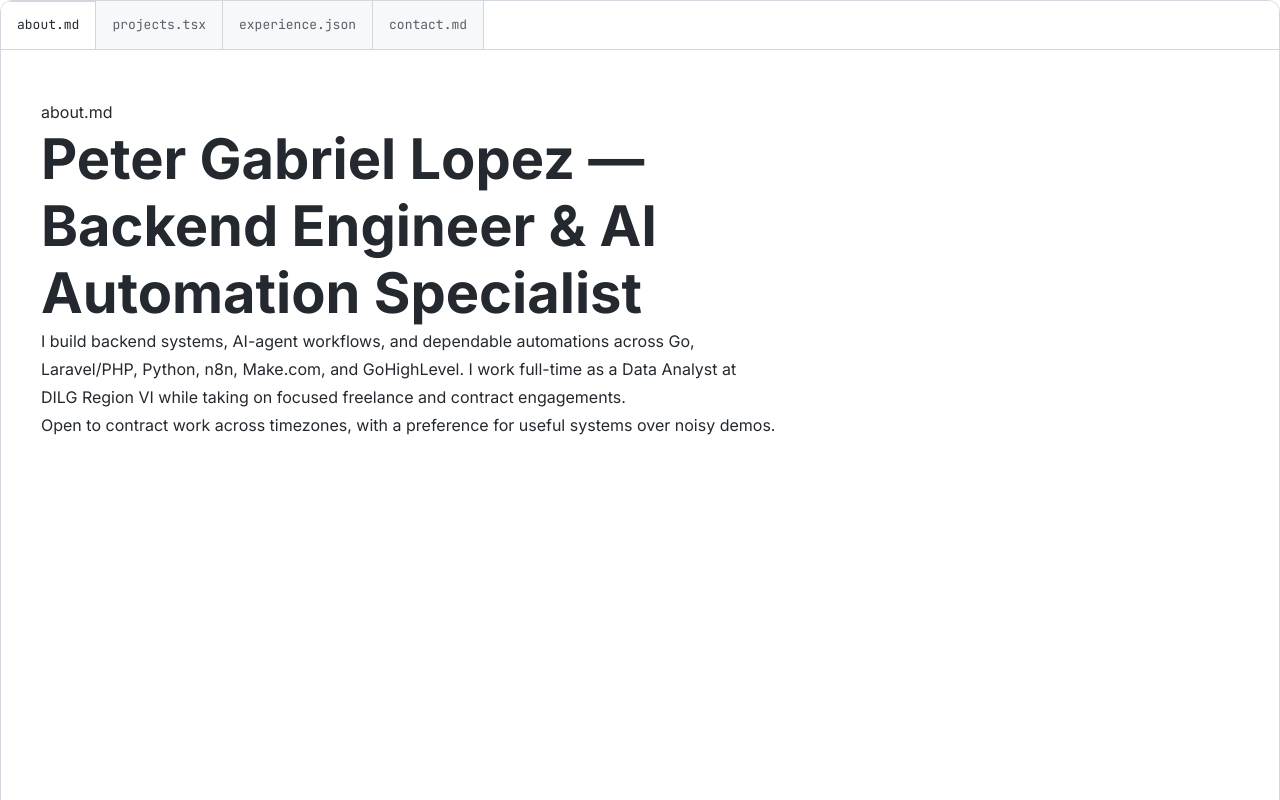
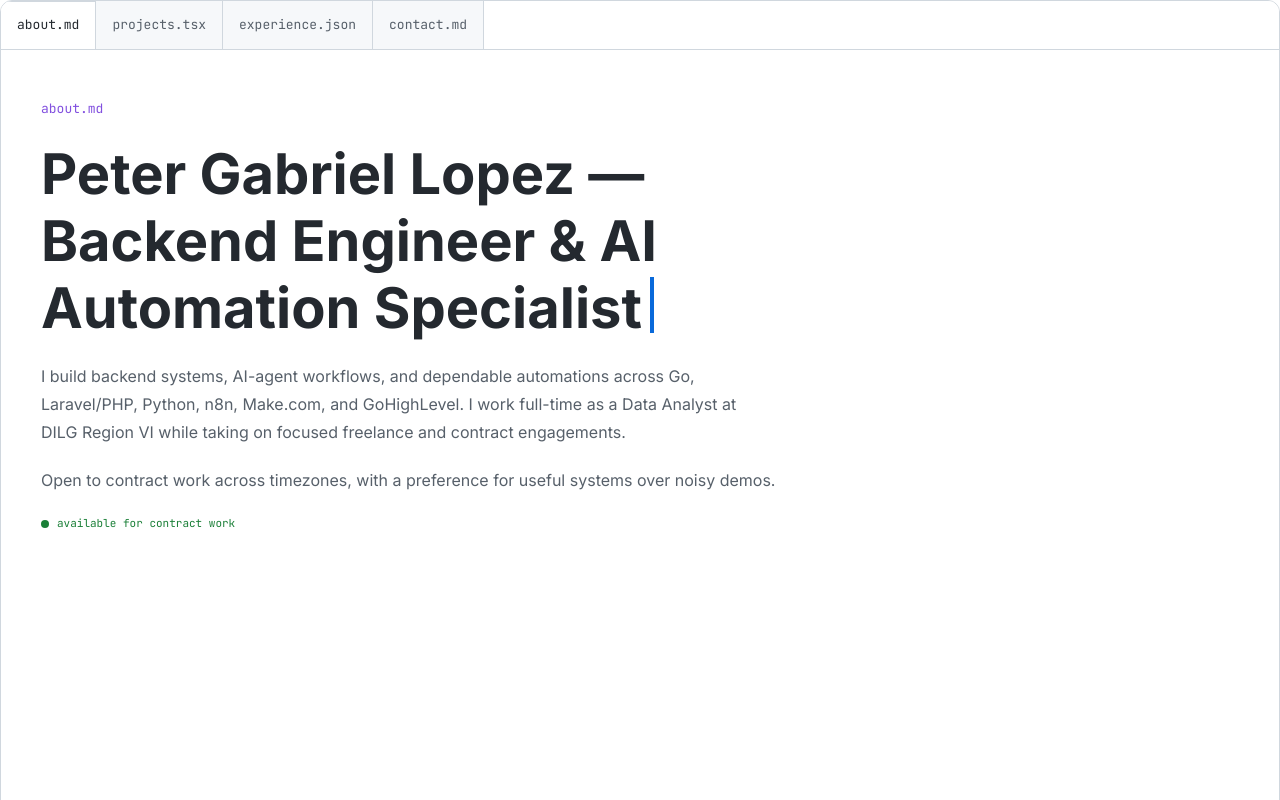
Before and after one commit to petergabriel-dev/lopezpetergabriel-portfolio, a Next.js app: page / in a window 1280 px wide. Shown: the top 800 px of the page. Built offline with nearby package versions, Linux system fonts and the light colour scheme.

Commit message:
feat: add about panel typing headline

```diff
--- a/app/page.tsx
+++ b/app/page.tsx
@@ -1,9 +1,10 @@
-import { aboutContent } from "@/content/about";
+import { EditorShell } from "@/components/EditorShell";
+import { EditorTabBar, type EditorTab } from "@/components/EditorTabBar";
+import { AboutPanel } from "@/components/panels/AboutPanel";
 import { contactContent, contactLinks } from "@/content/contact";
 import { experience } from "@/content/experience";
 import { projects } from "@/content/projects";
-import { EditorShell } from "@/components/EditorShell";
-import { EditorTabBar, type EditorTab } from "@/components/EditorTabBar";
+import { aboutContent } from "@/content/about";
 
 const tabs: readonly EditorTab[] = [
   { id: "about", label: "about.md" },
@@ -16,13 +17,7 @@ export default function Home() {
   return (
     <EditorShell availabilityLabel={aboutContent.availability}>
       <EditorTabBar tabs={tabs}>
-        <div>
-          <p>{aboutContent.eyebrow}</p>
-          <h1>{aboutContent.headline}</h1>
-          {aboutContent.paragraphs.map((paragraph) => (
-            <p key={paragraph}>{paragraph}</p>
-          ))}
-        </div>
+        <AboutPanel />
         <div>
           <p>projects.tsx</p>
           <h2>Selected builds</h2>
--- /dev/null
+++ b/components/TypingHeadline.module.css
@@ -0,0 +1,35 @@
+.headline {
+  max-inline-size: var(--measure-body);
+  margin: 0;
+  color: var(--color-content-primary);
+  font-size: var(--font-size-display);
+  line-height: var(--line-height-heading);
+  overflow-wrap: anywhere;
+}
+
+.cursor,
+.cursorSettled {
+  display: inline-block;
+  inline-size: var(--size-cursor-width);
+  block-size: var(--size-cursor-block);
+  margin-inline-start: var(--space-2);
+  background: var(--color-link);
+  content: "";
+  vertical-align: var(--size-cursor-offset);
+}
+
+.cursorSettled {
+  animation: blink calc(var(--motion-duration-panel) * 5) steps(2, start) infinite;
+}
+
+@keyframes blink {
+  50% {
+    opacity: 0;
+  }
+}
+
+@media (prefers-reduced-motion: reduce) {
+  .cursorSettled {
+    animation: none;
+  }
+}
--- /dev/null
+++ b/components/TypingHeadline.tsx
@@ -0,0 +1,65 @@
+"use client";
+
+import { useEffect, useState } from "react";
+
+import styles from "./TypingHeadline.module.css";
+
+type TypingHeadlineProps = {
+  text: string;
+};
+
+function tokenMilliseconds() {
+  const token = getComputedStyle(document.documentElement)
+    .getPropertyValue("--motion-duration-typing")
+    .trim();
+  const value = Number.parseFloat(token);
+
+  if (!Number.isFinite(value)) {
+    return 0;
+  }
+
+  return token.endsWith("s") && !token.endsWith("ms") ? value * 1000 : value;
+}
+
+export function TypingHeadline({ text }: TypingHeadlineProps) {
+  const [visibleText, setVisibleText] = useState("");
+  const [isReducedMotion, setIsReducedMotion] = useState(false);
+  const [isSettled, setIsSettled] = useState(false);
+
+  useEffect(() => {
+    const reduceMotion = window.matchMedia?.("(prefers-reduced-motion: reduce)").matches ?? false;
+
+    if (reduceMotion) {
+      const timer = window.setTimeout(() => {
+        setIsReducedMotion(true);
+        setVisibleText(text);
+        setIsSettled(true);
+      }, 0);
+
+      return () => window.clearTimeout(timer);
+    }
+
+    let index = 0;
+    const interval = window.setInterval(() => {
+      index += 1;
+      setVisibleText(text.slice(0, index));
+
+      if (index >= text.length) {
+        window.clearInterval(interval);
+        setIsSettled(true);
+      }
+    }, tokenMilliseconds());
+
+    return () => window.clearInterval(interval);
+  }, [text]);
+
+  return (
+    <h1 className={styles.headline} aria-label={text}>
+      <span aria-hidden="true">{isReducedMotion || isSettled ? text : visibleText}</span>
+      <span
+        aria-hidden="true"
+        className={isSettled && !isReducedMotion ? styles.cursorSettled : styles.cursor}
+      />
+    </h1>
+  );
+}
--- /dev/null
+++ b/components/panels/AboutPanel.module.css
@@ -0,0 +1,18 @@
+.copy {
+  display: flex;
+  max-inline-size: var(--measure-body);
+  flex-direction: column;
+  gap: var(--space-5);
+}
+
+.eyebrow {
+  margin: 0;
+  color: var(--color-secondary);
+  font-family: var(--font-family-ui);
+  font-size: var(--font-size-body-small);
+}
+
+.body {
+  margin: 0;
+  color: var(--color-content-secondary);
+}
--- /dev/null
+++ b/components/panels/AboutPanel.tsx
@@ -0,0 +1,20 @@
+import { aboutContent } from "@/content/about";
+
+import { AvailabilityBadge } from "../AvailabilityBadge";
+import { TypingHeadline } from "../TypingHeadline";
+import styles from "./AboutPanel.module.css";
+
+export function AboutPanel() {
+  return (
+    <div className={styles.copy}>
+      <p className={styles.eyebrow}>{aboutContent.eyebrow}</p>
+      <TypingHeadline text={aboutContent.headline} />
+      {aboutContent.paragraphs.map((paragraph) => (
+        <p className={styles.body} key={paragraph}>
+          {paragraph}
+        </p>
+      ))}
+      <AvailabilityBadge label={aboutContent.availability} />
+    </div>
+  );
+}
```
